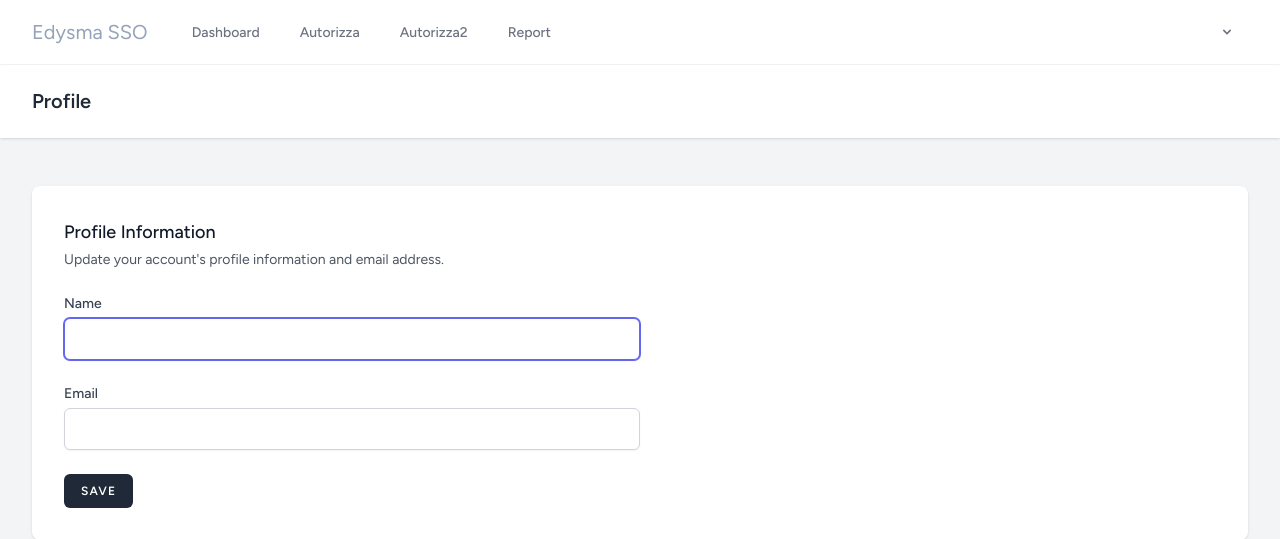
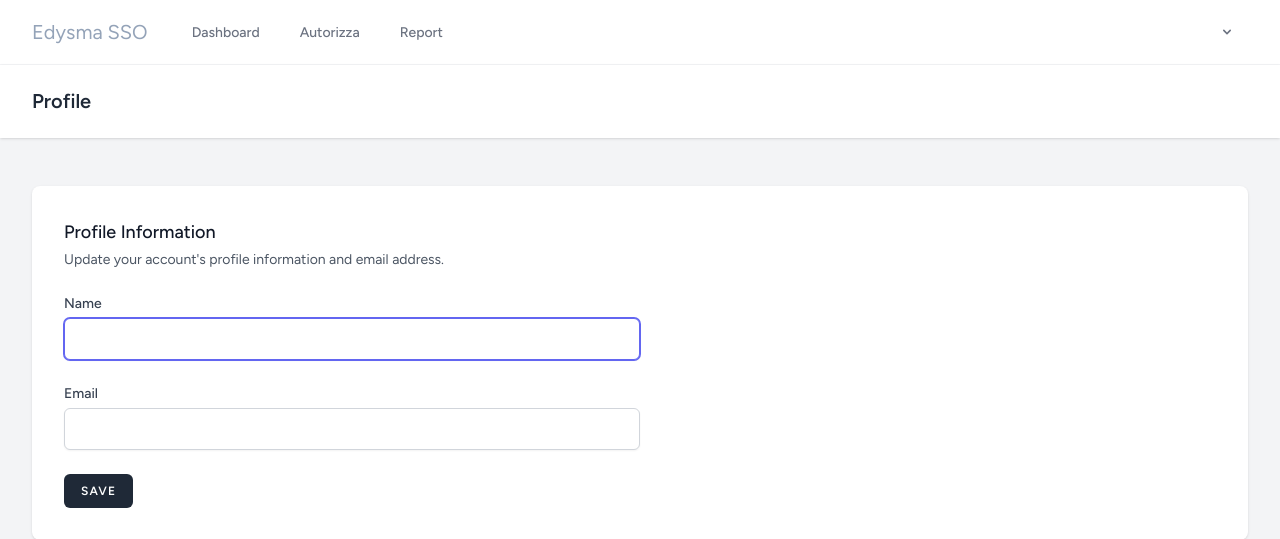
Before and after one commit to ran6195/edysmasso, a Laravel app: page /profile in a window 1280 px wide. Shown: the top 539 px of the page. Run offline with Laravel 10, Linux system fonts and the light colour scheme; the visitor is signed in with stand-in values (Sample User, id 1); style sheets or scripts are compiled from the project's sources; some libraries are stand-ins or nearby versions.

Commit message:
Rimosso link vecchia autorizza

```diff
--- a/resources/views/livewire/layout/navigation.blade.php
+++ b/resources/views/livewire/layout/navigation.blade.php
@@ -33,12 +33,8 @@
                         {{ __('Dashboard') }}
                     </x-nav-link>
                     @if (Auth::user()->admin)
-                        <x-nav-link :href="route('autorizza')" :active="request()->routeIs('autorizza')" wire:navigate>
+                        <x-nav-link :href="route('autorizza2')" :active="request()->routeIs('autorizza2')" wire:navigate>
                             {{ __('Autorizza') }}
-                        </x-nav-link>
-
-                        <x-nav-link :href="route('autorizza2')" :active="request()->routeIs('autorizza2')" wire:navigate>
-                            {{ __('Autorizza2') }}
                         </x-nav-link>
                         <x-nav-link :href="route('report_utenti')" :active="request()->routeIs('report_utenti')" wire:navigate>
                             {{ __('Report') }}
```
